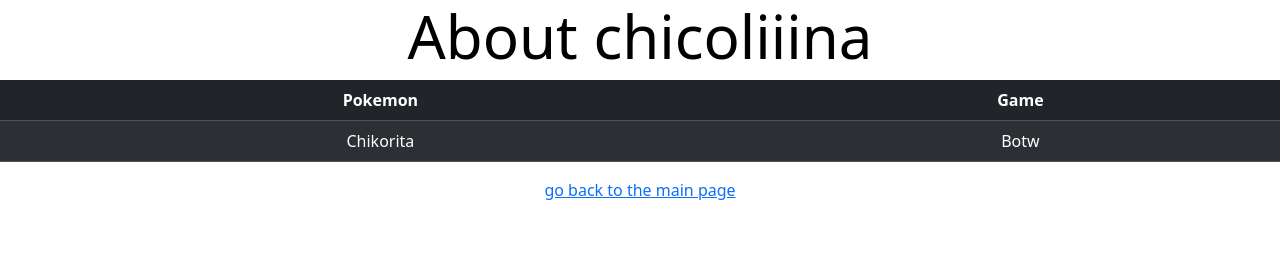
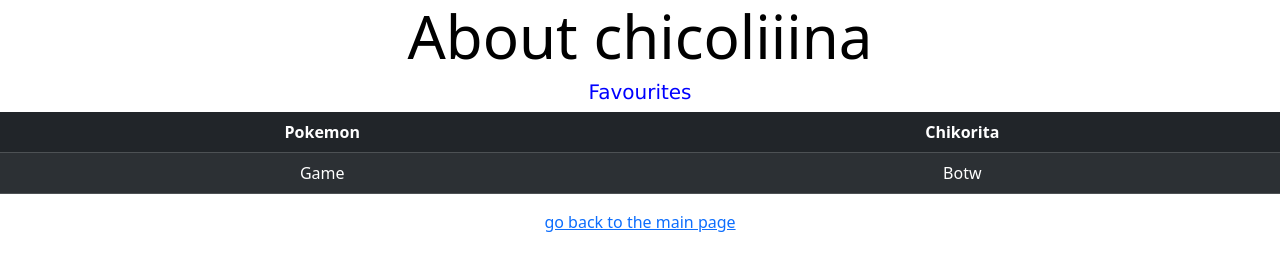
Before and after one commit to chicoliiina/LinaEndo.github.io, a plain HTML site: page about.html in a window 1280 px wide. Drawn offline with nearby package versions, Linux system fonts and the light colour scheme.

Commit message:
fiz table

```diff
--- a/about.html
+++ b/about.html
@@ -26,16 +26,17 @@
     </head>
     <body>
         <h1 class="text-center">About chicoliiina</h1>
+        <h2 class="text-center">Favourites</h1>
         <table class="table table-dark table-striped">
             <thead>
               <tr>
                 <th scope="col">Pokemon</th>
-                <th scope="col">Game</th>
+                <th scope="col">Chikorita</th>
               </tr>
             </thead>
             <tbody>
               <tr>
-                <td>Chikorita</td>
+                <td>Game</td>
                 <td>Botw</td>
               </tr>
             </tbody>
```
